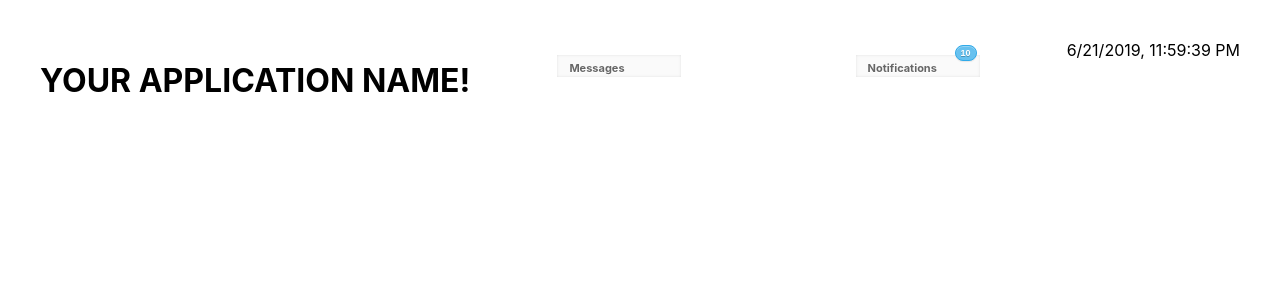
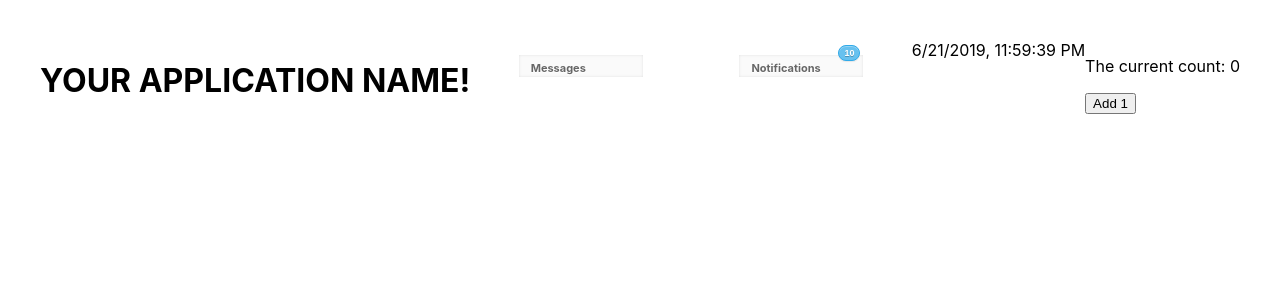
Before and after one commit to tsputzke/React-Playground-Drills, a React (Create React App) app: page / in a window 1280 px wide. Shown: the top 300 px of the page. Built offline with nearby package versions, Linux system fonts and the light colour scheme.

Commit message:
Working with state

```diff
--- a/src/App.js
+++ b/src/App.js
@@ -2,6 +2,7 @@ import React, { Component } from 'react';
 import './App.css';
 import Messages from './Messages';
 import TheDate from './state/TheDate';
+import Counter from './state/Counter';
 
 class App extends Component {
   render() {
@@ -11,6 +12,7 @@ class App extends Component {
         <Messages name="Messages" unread={0}/>
         <Messages name="Notifications" unread={10}/>
         <TheDate />
+        <Counter step={3} />
       </div>
     );
   }
--- /dev/null
+++ b/src/state/Counter.js
@@ -0,0 +1,35 @@
+import React from 'react';
+
+class Counter extends React.Component {
+  constructor(props) {
+    super(props)
+    this.state = {
+      count: 0
+    }
+  }
+  static defaultProps = {
+    step: 1
+  }
+  handleButtonClick = () => {
+    console.log('props in handleButtonClick', this.props)
+    console.log('state in handleButtonClick', this.state)
+    const newCount = this.state.count + this.props.step
+    this.setState({
+      count: newCount
+    })
+  }
+  render() {
+    return (
+      <div>
+        <p>The current count: {this.state.count}</p>
+        <button
+          onClick={this.handleButtonClick}
+        >
+          Add 1
+        </button>
+      </div>
+    )
+  }
+}
+
+export default Counter
```
Also changed, not shown: src/state/TheDate.js (+4 -4 lines).
